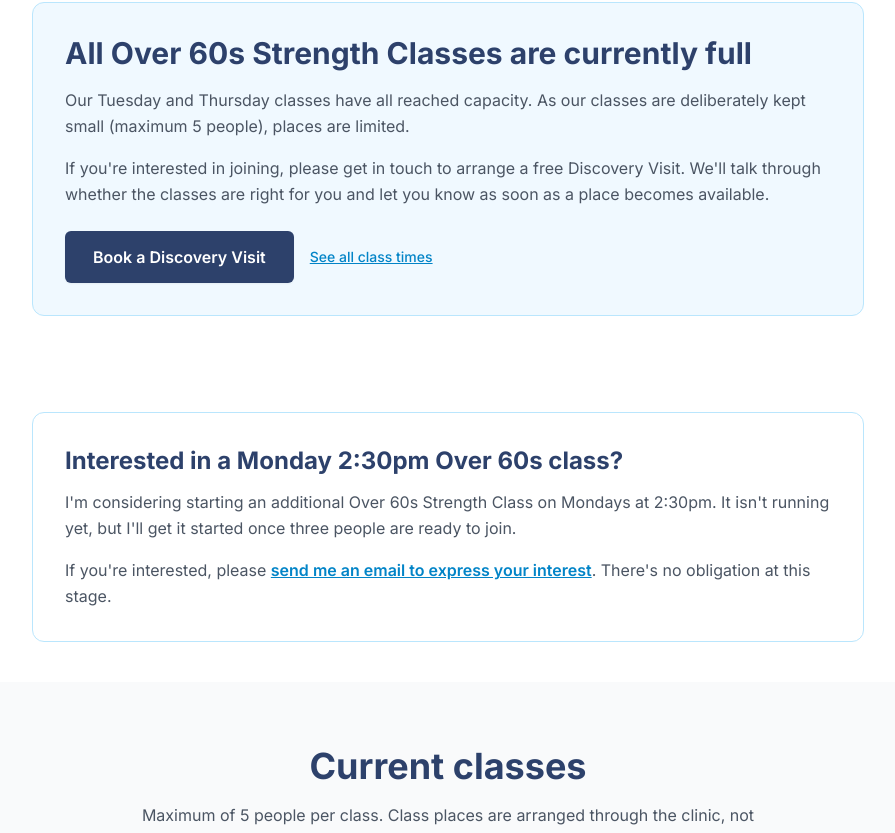
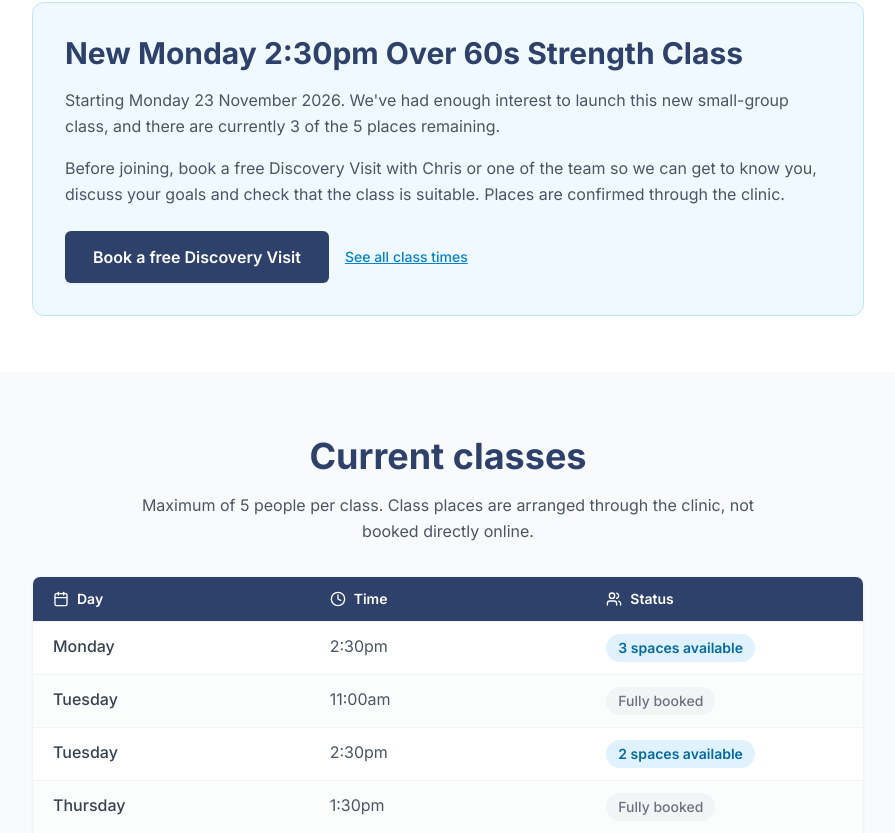
Before and after one commit to CTPhysio/CTPhysio, a React (Vite) app: page /over-60s-strength-classes in a window 1280 px wide. Shown: the part 7605-8438 px from the top of the page, without its empty margins (192-1087 px from the left). Built offline with nearby package versions, Linux system fonts and the light colour scheme.

Commit message:
Preserve latest class timetable while adding article link

```diff
--- a/src/components/Over60sStrengthClasses.tsx
+++ b/src/components/Over60sStrengthClasses.tsx
@@ -5,8 +5,9 @@ import { ChevronDown, Calendar, Clock, Users, Dumbbell, Scale, HeartPulse, Shiel
 const BOOKING_URL = 'https://chris-tiley-physiotherapy.uk1.cliniko.com/bookings';
 
 const classSchedule = [
+  { day: 'Monday', time: '2:30pm', status: 'available', places: 3 },
   { day: 'Tuesday', time: '11:00am', status: 'full' },
-  { day: 'Tuesday', time: '2:30pm', status: 'full' },
+  { day: 'Tuesday', time: '2:30pm', status: 'available', places: 2 },
   { day: 'Thursday', time: '1:30pm', status: 'full' },
   { day: 'Thursday', time: '2:30pm', status: 'full' },
 ];
@@ -516,40 +517,25 @@ const Over60sStrengthClasses: React.FC = () => {
         </div>
       </section>
 
-      {/* FULL CLASSES NOTICE */}
+      {/* NEW MONDAY CLASS ANNOUNCEMENT */}
       <section className="py-10 md:py-14 bg-white">
         <div className="container mx-auto px-4 sm:px-6 lg:px-8 max-w-4xl">
           <div className="bg-sky-50 border border-sky-200 rounded-xl p-6 md:p-8">
             <h2 className="text-2xl md:text-3xl font-bold text-navy-700 mb-4 leading-tight">
-              All Over 60s Strength Classes are currently full
+              New Monday 2:30pm Over 60s Strength Class
             </h2>
             <p className="text-gray-600 leading-relaxed mb-4">
-              Our Tuesday and Thursday classes have all reached capacity. As our classes are deliberately kept small (maximum 5 people), places are limited.
+              Starting Monday 23 November 2026. We've had enough interest to launch this new small-group class, and there are currently 3 of the 5 places remaining.
             </p>
             <p className="text-gray-600 leading-relaxed mb-6">
-              If you're interested in joining, please get in touch to arrange a free Discovery Visit. We'll talk through whether the classes are right for you and let you know as soon as a place becomes available.
+              Before joining, book a free Discovery Visit with Chris or one of the team so we can get to know you, discuss your goals and check that the class is suitable. Places are confirmed through the clinic.
             </p>
             <div className="flex flex-col sm:flex-row sm:items-center gap-4">
-              <DiscoveryButton>Book a Discovery Visit</DiscoveryButton>
+              <DiscoveryButton>Book a free Discovery Visit</DiscoveryButton>
               <a href="#current-classes" className="text-sky-600 hover:text-sky-700 underline font-medium text-sm">
                 See all class times
               </a>
             </div>
-          </div>
-        </div>
-      </section>
-
-      {/* PROPOSED MONDAY CLASS - EXPRESSIONS OF INTEREST */}
-      <section className="py-8 md:py-10 bg-white">
-        <div className="container mx-auto px-4 sm:px-6 lg:px-8 max-w-4xl">
-          <div className="border border-sky-200 rounded-xl p-6 md:p-8">
-            <h2 className="text-xl md:text-2xl font-bold text-navy-700 mb-3">Interested in a Monday 2:30pm Over 60s class?</h2>
-            <p className="text-gray-600 leading-relaxed mb-4">
-              I'm considering starting an additional Over 60s Strength Class on Mondays at 2:30pm. It isn't running yet, but I'll get it started once three people are ready to join.
-            </p>
-            <p className="text-gray-600 leading-relaxed">
-              If you're interested, please <a href="mailto:info@christileyphysiotherapy.com?subject=Monday%202%3A30pm%20Over%2060s%20class%20interest" className="text-sky-600 hover:text-sky-700 underline font-semibold">send me an email to express your interest</a>. There's no obligation at this stage.
-            </p>
           </div>
         </div>
       </section>
```
